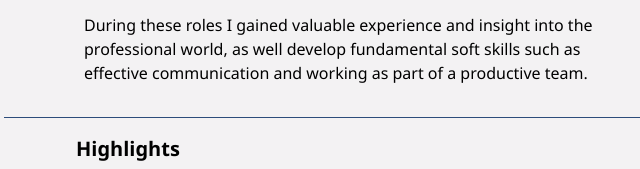
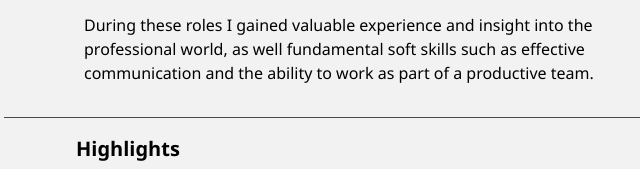
Before and after one commit to TingeOGinge/personal-website, a website: page index.html in a window 1280 px wide. Shown: the part 439-608 px from the top of the page, 276-916 px from the left. Drawn offline with Linux system fonts and the light colour scheme.

Commit message:
:art: fixing some grammar issues

```diff
--- a/index.html
+++ b/index.html
@@ -52,7 +52,7 @@
       <h3 id="introHeading">Introducing: Myself</h3>
       <p id="introFPara" class="mainContent">Well, thank you for visiting my humble little page. My name is Dillon O’Shea and I’m currently studying Computer Science on an integrated Masters course.</p>
       <p class="mainContent">I joined university at the relatively ripe old age of 23, having worked in a restaurant until I was 20 before spending 3 years working for an outsourcing sales company.</p>
-      <p class="mainContent">During these roles I gained valuable experience and insight into the professional world, as well develop fundamental soft skills such as effective communication and working as part of a productive team.</p>
+      <p class="mainContent">During these roles I gained valuable experience and insight into the professional world, as well fundamental soft skills such as effective communication and the ability to work as part of a productive team.</p>
     </section>
 
     <section id="highlights" class="mainSection">
```
